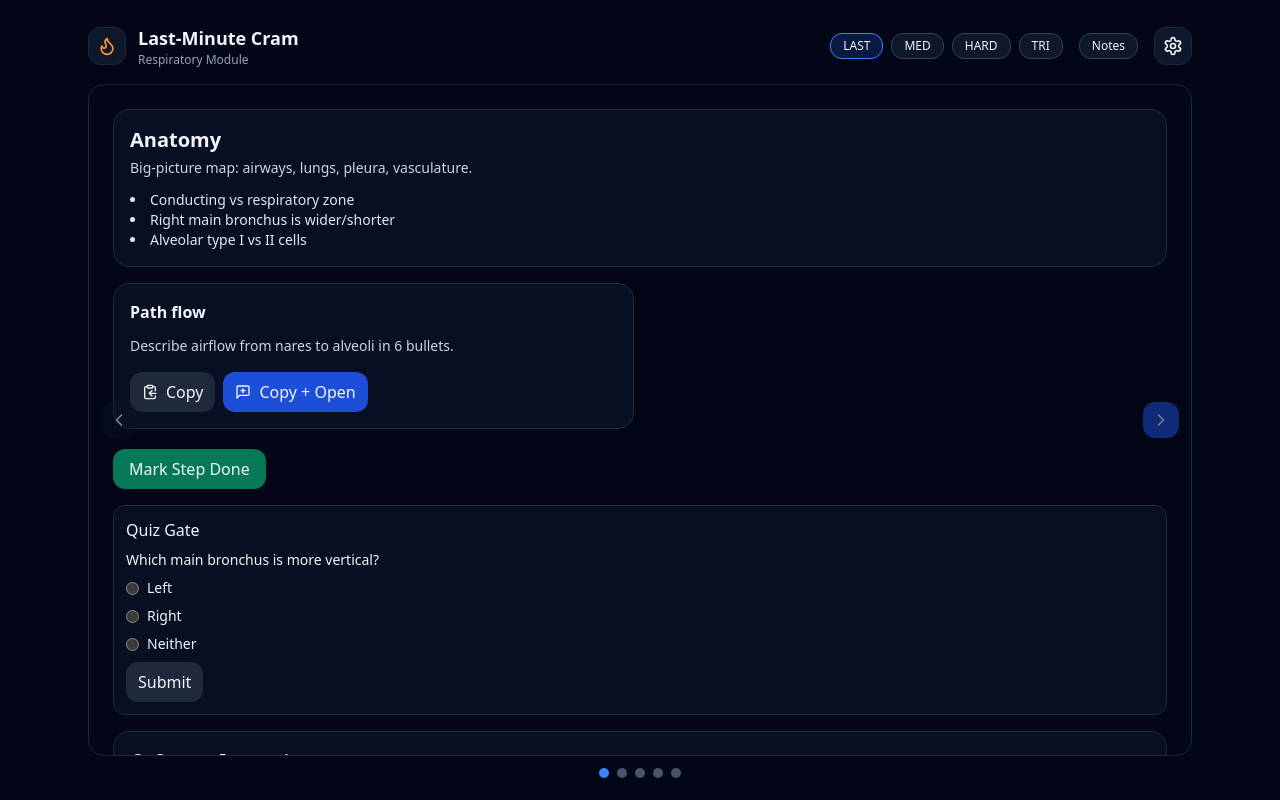
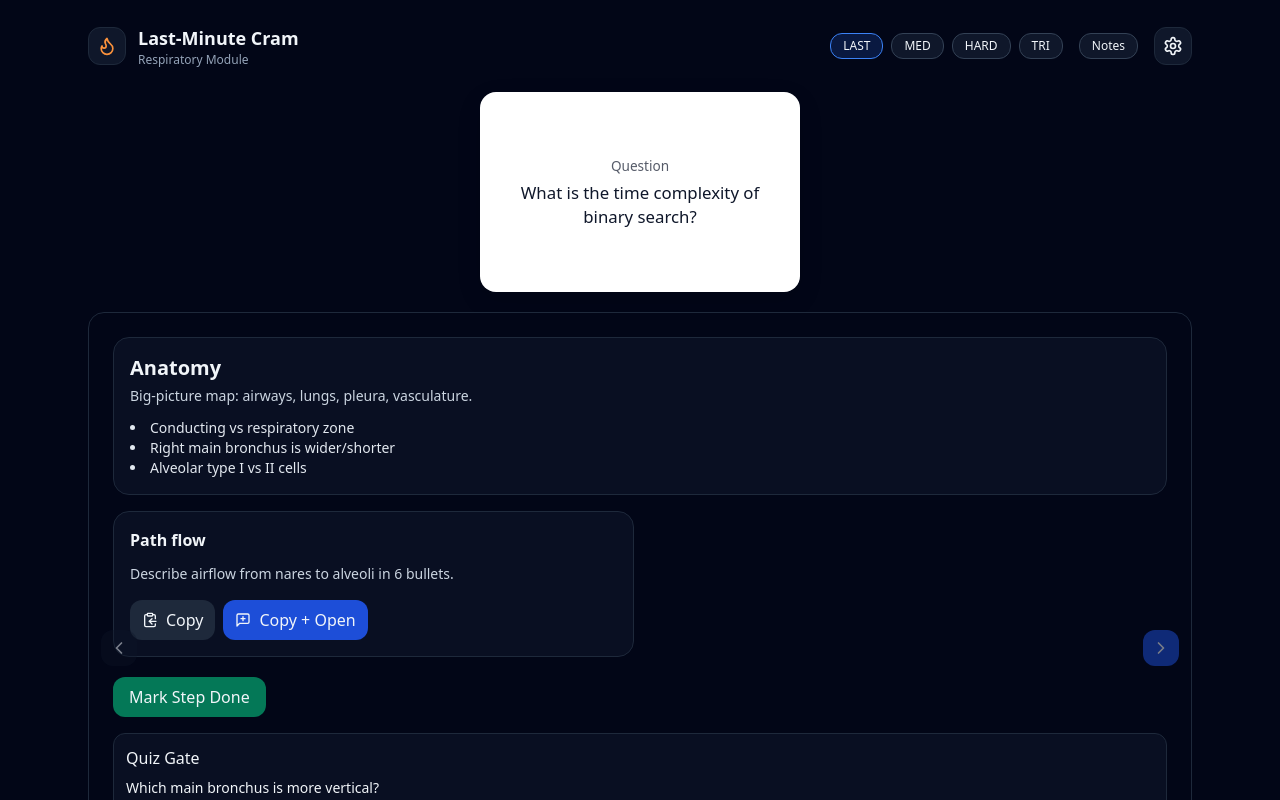
Before and after one commit to K00lkuba/dip-or-dive, a React (Vite) app: page / in a window 1280 px wide. Shown: the top 800 px of the page. Built offline with nearby package versions, Linux system fonts and the light colour scheme.

Commit message:
feat(ui): add flip Q&A card to home

```diff
--- a/src/App.tsx
+++ b/src/App.tsx
@@ -13,6 +13,7 @@ import React, { useState } from 'react'
 import { motion } from 'framer-motion'
 import { Settings, Flame, Gauge } from 'lucide-react'
 import { Link } from 'react-router-dom'  // [Link = in-app navigation]
+import FlipCard from './components/FlipCard'
 
 
 function DifficultyBadge({ k, active, onClick }: { k: keyof typeof DIFFICULTY, active: boolean, onClick: () => void }) {
@@ -86,6 +87,12 @@ function App() {
       </header>
 
       <div className="grid grid-cols-1 gap-3">
+        <div className="flex items-center justify-center py-2">
+          <FlipCard
+            question="What is the time complexity of binary search?"
+            answer="O(log n) — halving the search space each step."
+          />
+        </div>
         <Pager
           index={state.index}
           total={sections.length}
--- /dev/null
+++ b/src/components/FlipCard.module.css
@@ -0,0 +1,51 @@
+.container {
+  display: inline-block;
+  perspective: 1000px;
+}
+
+.card {
+  position: relative;
+  width: 320px;
+  height: 200px;
+  transform-style: preserve-3d;
+  transition: transform 0.6s ease;
+  border-radius: 16px;
+  box-shadow: 0 8px 24px rgba(0, 0, 0, 0.12);
+  cursor: pointer;
+}
+
+.flipped .card {
+  transform: rotateY(180deg);
+}
+
+.face {
+  position: absolute;
+  inset: 0;
+  display: flex;
+  align-items: center;
+  justify-content: center;
+  padding: 20px;
+  border-radius: 16px;
+  backface-visibility: hidden;
+  -webkit-backface-visibility: hidden;
+  font-family: ui-sans-serif, system-ui, -apple-system, Segoe UI, Roboto, Helvetica, Arial, "Apple Color Emoji", "Segoe UI Emoji";
+  font-size: 1.05rem;
+  line-height: 1.4;
+  text-align: center;
+}
+
+.front {
+  background: #ffffff;
+  color: #0f172a;
+}
+
+.back {
+  background: #0f172a;
+  color: #ffffff;
+  transform: rotateY(180deg);
+}
+
+.focusable:focus-visible {
+  outline: 3px solid #3b82f6;
+  outline-offset: 4px;
+}
--- /dev/null
+++ b/src/components/FlipCard.tsx
@@ -0,0 +1,50 @@
+"use client"
+
+import React, { useCallback, useState } from 'react'
+import styles from './FlipCard.module.css'
+
+export interface FlipCardProps {
+  question: string
+  answer: string
+  className?: string
+}
+
+export default function FlipCard({ question, answer, className }: FlipCardProps) {
+  const [flipped, setFlipped] = useState(false)
+
+  const toggle = useCallback(() => setFlipped(v => !v), [])
+
+  const onKeyDown: React.KeyboardEventHandler<HTMLDivElement> = (e) => {
+    if (e.key === 'Enter' || e.key === ' ') {
+      e.preventDefault()
+      toggle()
+    }
+  }
+
+  return (
+    <div
+      className={`${styles.container} ${flipped ? styles.flipped : ''} ${styles.focusable} ${className ?? ''}`}
+      role="button"
+      tabIndex={0}
+      aria-pressed={flipped}
+      aria-label={flipped ? 'Show question' : 'Show answer'}
+      onClick={toggle}
+      onKeyDown={onKeyDown}
+    >
+      <div className={styles.card}>
+        <div className={`${styles.face} ${styles.front}`}>
+          <div>
+            <div style={{ opacity: 0.7, fontSize: '0.85rem', marginBottom: 6 }}>Question</div>
+            <div>{question}</div>
+          </div>
+        </div>
+        <div className={`${styles.face} ${styles.back}`}>
+          <div>
+            <div style={{ opacity: 0.8, fontSize: '0.85rem', marginBottom: 6 }}>Answer</div>
+            <div>{answer}</div>
+          </div>
+        </div>
+      </div>
+    </div>
+  )
+}
```
